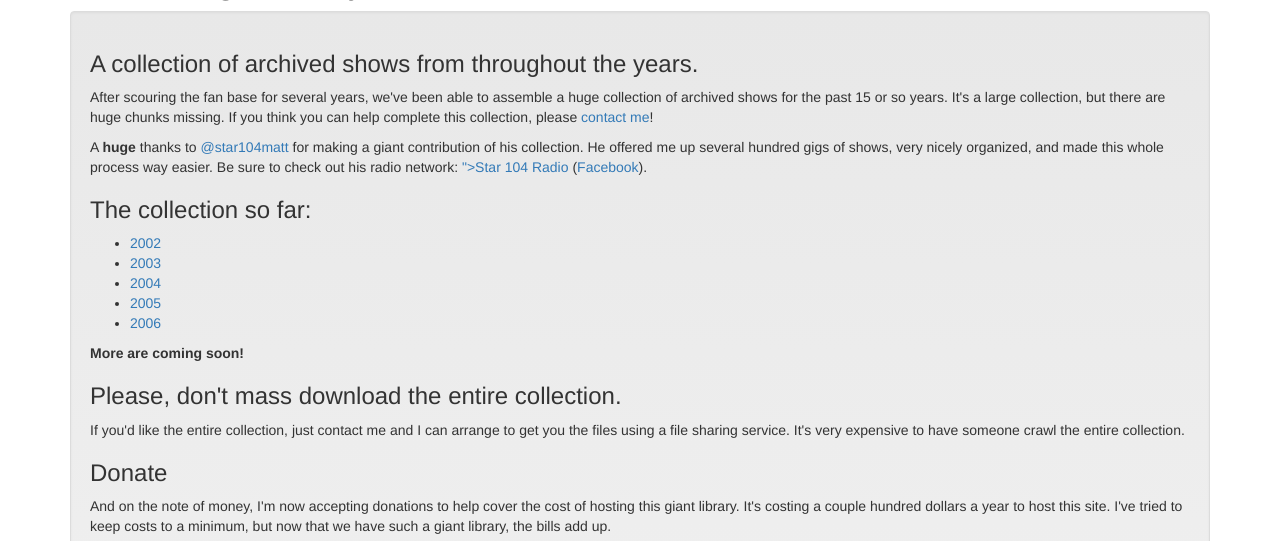
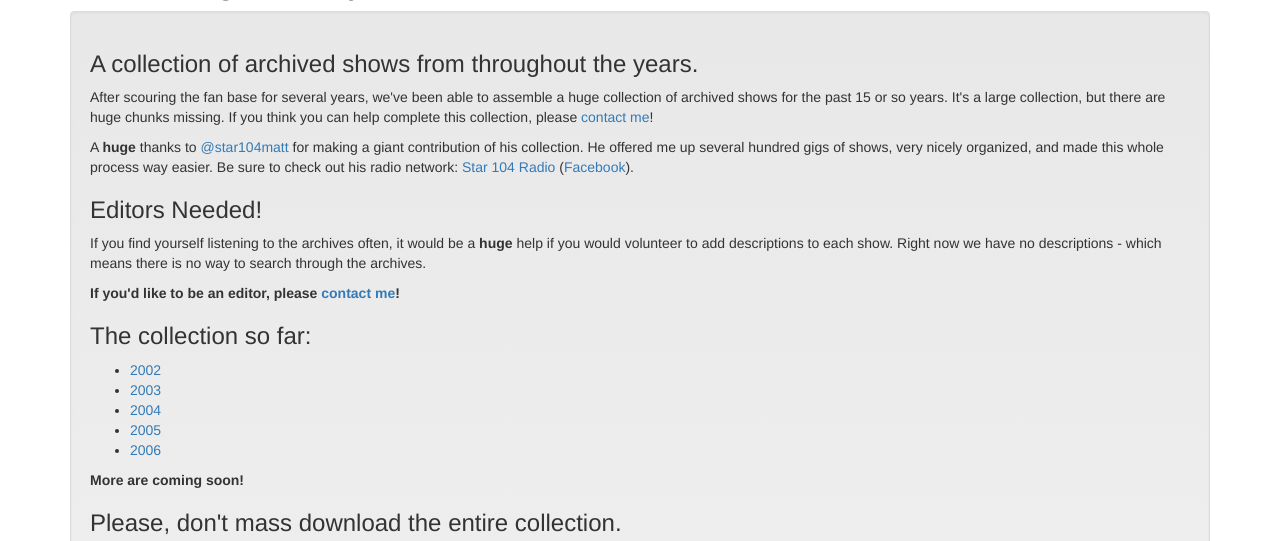
Before and after one commit to ben174/angrates, a Django app: page /archives/ in a window 1280 px wide. Shown: the part 184-725 px from the top of the page. Run offline with Django 3.2, Linux system fonts and the light colour scheme; some libraries are stand-ins or nearby versions.

Commit message:
Help text for model fields.

```diff
--- a/podcasts/models.py
+++ b/podcasts/models.py
@@ -23,14 +23,17 @@ class Hour(models.Model):
 
     title = models.CharField(
         max_length=600,
+        help_text="A short title for this segment. Shown in calendar view.",
     )
 
     description = models.CharField(
         max_length=500,
+        help_text="A longer description of this segment. Only shown in day view.",
     )
 
     summary = models.CharField(
         max_length=500,
+        help_text="NOT CURRENTLY USED",
     )
 
     duration = models.CharField(
@@ -43,10 +46,12 @@ class Hour(models.Model):
         null=True,
         blank=True,
         max_length=600,
+        help_text="Download URL",
     )
 
     best_of = models.BooleanField(
         default=False,
+        help_text="Indicates this is a Best Of show, which is a compliation of segments from previous shows.",
     )
 
     class Meta:
--- a/podcasts/templates/archives.html
+++ b/podcasts/templates/archives.html
@@ -19,7 +19,13 @@
             <p>A <b>huge</b> thanks to <a href="https://twitter.com/star104matt">@star104matt</a>
                 for making a giant contribution of his collection. He offered me up several
                 hundred gigs of shows, very nicely organized, and made this whole process way easier. Be sure
-            to check out his radio network: <a href="http://1radio.mk/">">Star 104 Radio</a> (<a href="http://1radio.mk/">Facebook</a>).
+            to check out his radio network: <a href="http://1radio.mk/">Star 104 Radio</a> (<a href="http://1radio.mk/">Facebook</a>).
+
+            <h3>Editors Needed!</h3>
+            <p>If you find yourself listening to the archives often, it would be a <b>huge</b> help if you
+            would volunteer to add descriptions to each show. Right now we have no descriptions - which means
+            there is no way to search through the archives.</p>
+            <p><b>If you'd like to be an editor, please <a href="bingo@bugben.com">contact me</a>!</b></p>
 
 
 
```
